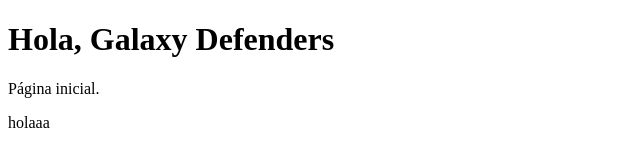
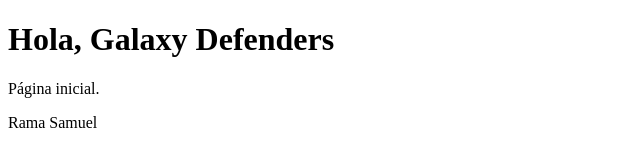
Before and after one commit to davidgimeno25/gf-fila-01, a plain HTML site: page index.html in a window 1280 px wide. Shown: the full height of the page, 0-640 px from the left. Drawn offline with Linux system fonts and the light colour scheme.

Commit message:
Update index.html

```diff
--- a/index.html
+++ b/index.html
@@ -7,6 +7,6 @@
 <body>
   <h1>Hola, Galaxy Defenders</h1>
   <p>Página inicial.</p>
- <p>holaaa</p>
+ <p>Rama Samuel</p>
 </body>
 </html>
```
